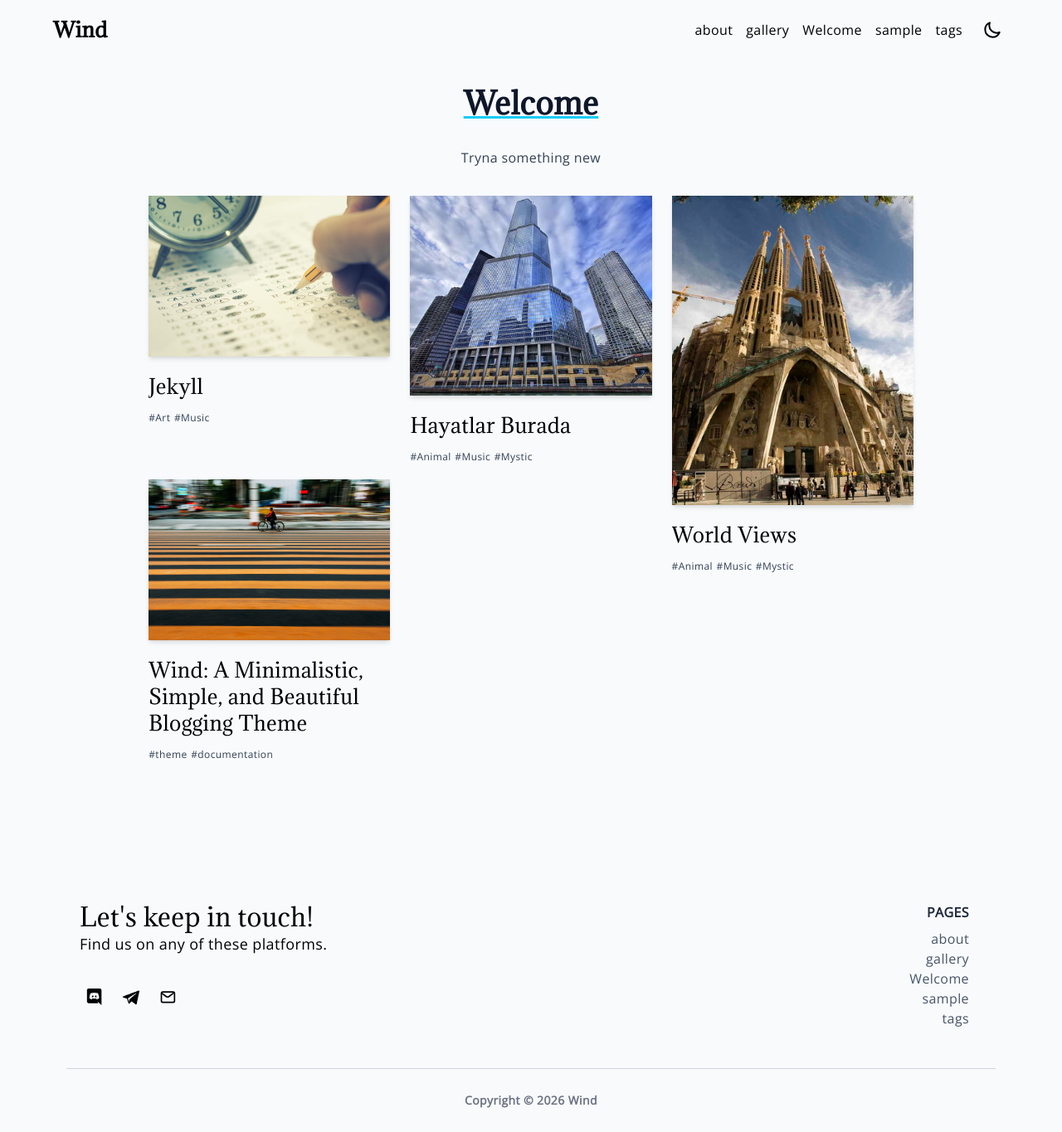
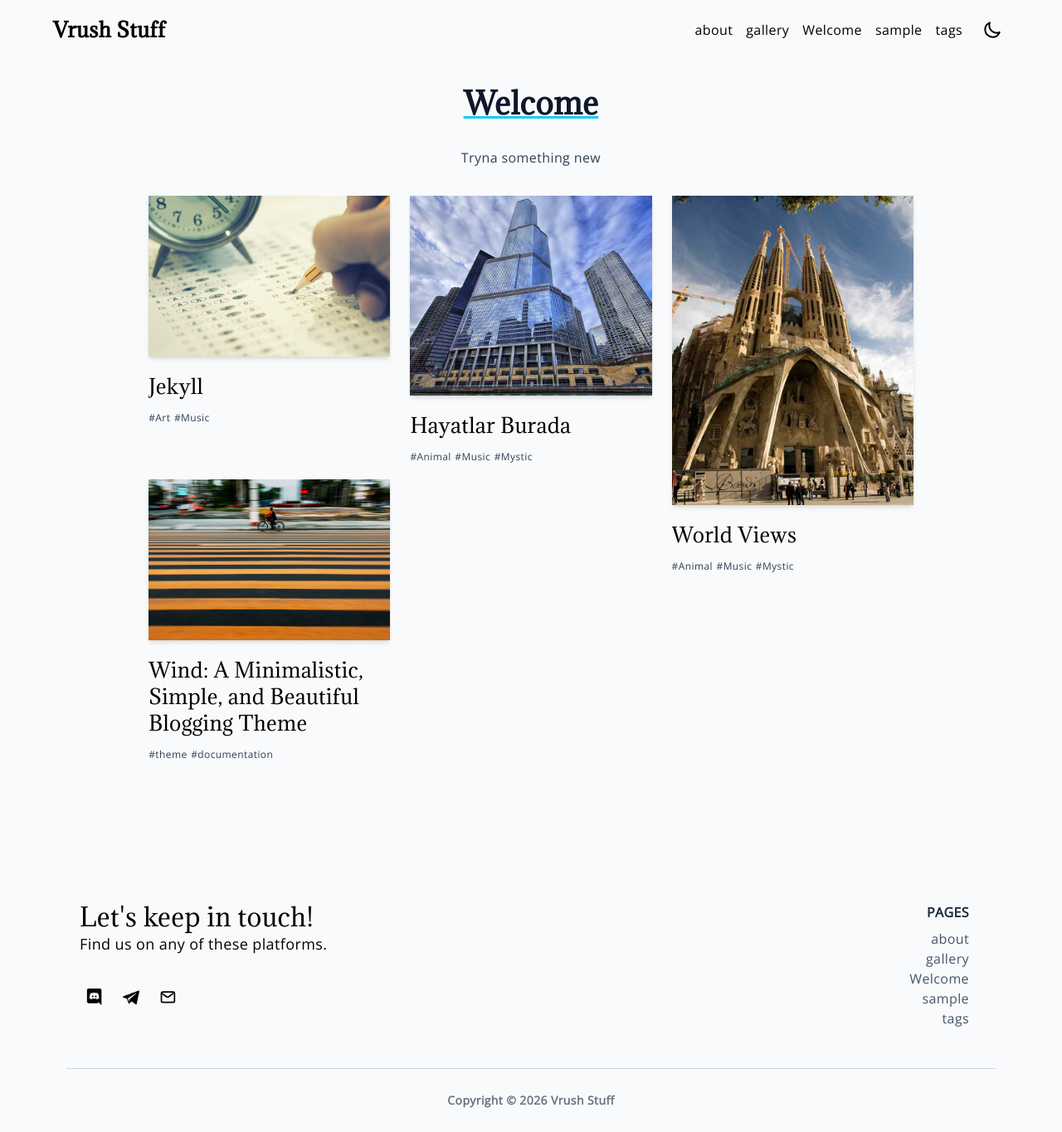
Before and after one commit to turning20w-hub/VrushStuff, a Jekyll site: the page built from index.md, in a window 1280 px wide. Shown: the whole page at 83% size. Built offline with Jekyll 4.4.1, drawn with Linux system fonts in a browser that asks for light colours; our own code applies the rules of GitHub Pages for plain Markdown files.

Commit message:
Update _config.yml

```diff
--- a/_config.yml
+++ b/_config.yml
@@ -2,9 +2,9 @@ domain: example.com
 url: https://example.com
 baseurl: "/wind"
 
-title: Wind
-email: wind@example.com
-author: Wind Sample
+title: Vrush Stuff
+email: turning20w@gmail.com
+author: Vrush
 
 lang: en
 
@@ -16,6 +16,6 @@ color: "#13ccf9"
 #   shortname: example-com
 #
 rrss:
-  email: "example@example.cl"
+  email: "turning20w@gmail.com"
   telegram: "https://t.me/"
   discord: "https://discord.com/"
```
